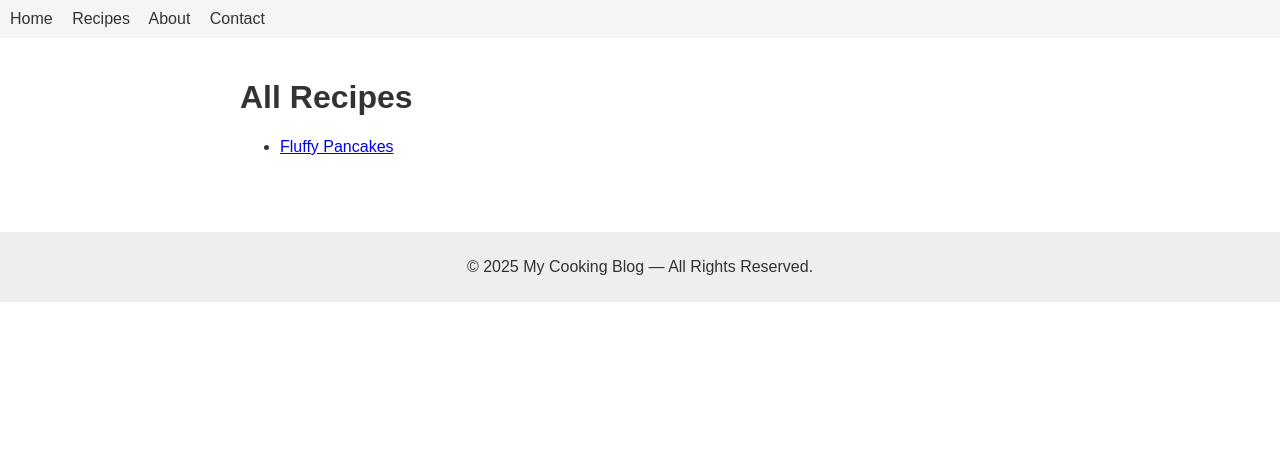
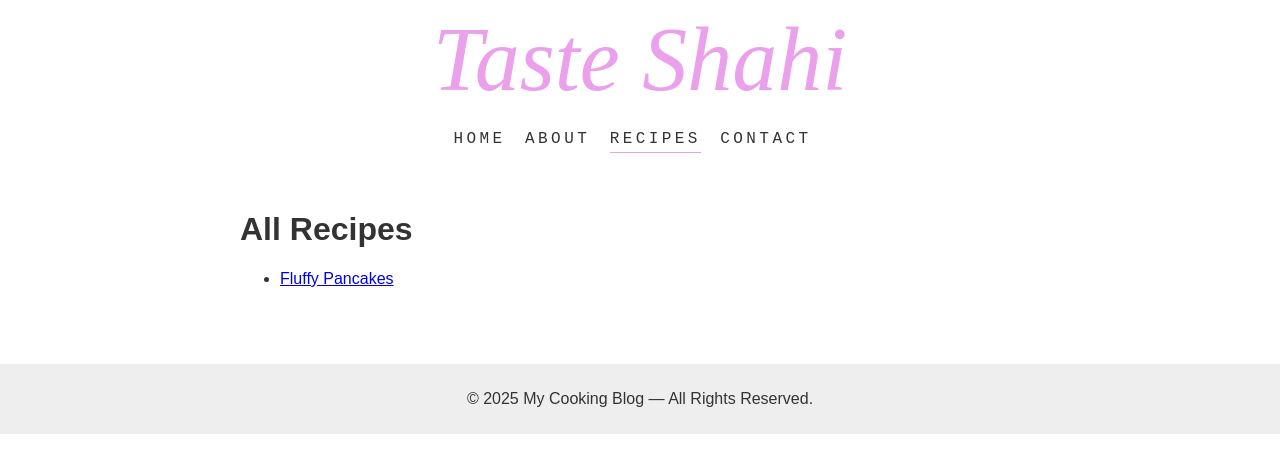
Before and after one commit to swad-rajsi/swad-rajsi.github.io, a Jekyll site: the page built from recipes/index.md, in a window 1280 px wide. Shown: the top 473 px of the page. Built offline with Jekyll 4.4.1, drawn with Linux system fonts in a browser that asks for light colours.

Commit message:
heading and navigation menu

```diff
--- a/_includes/navigation.html
+++ b/_includes/navigation.html
@@ -1,6 +1,15 @@
-<nav class="nav">
+<h3 style="font-size:90px;font-weight:100; color:#eba0eb;font-family:'Damion', serif;text-align:center;font-style:italic;margin:0;padding-left: 16px;padding-right: 16px;padding-top: 8px; padding-bottom: 8px;"> Taste Shahi </h3>
+<div class="nav-toggle" style="display:flex;justify-content:center;gap:20px;padding-bottom:12px;padding-top: 0px;">
+  <nav class="nav">
+  <a class="{% if page.url == '/' %}swad-rajsi-nav-active{% else %}swad-rajsi-nav{% endif %}" href="{{ '/' | relative_url }}">HOME</a>
+  <a class="{% if page.url contains '/about' %}swad-rajsi-nav-active{% else %}swad-rajsi-nav{% endif %}" href="{{ '/about/' | relative_url }}">ABOUT</a>
+  <a class="{% if page.url contains '/recipes' %}swad-rajsi-nav-active{% else %}swad-rajsi-nav{% endif %}" href="{{ '/recipes/' | relative_url }}">RECIPES</a>
+  <a class="{% if page.url contains '/contact' %}swad-rajsi-nav-active{% else %}swad-rajsi-nav{% endif %}" href="{{ '/contact/' | relative_url }}">CONTACT</a>
+</nav>
+<!-- <nav class="nav">
   <a href="{{ '/' | relative_url }}">Home</a>
   <a href="{{ '/recipes/' | relative_url }}">Recipes</a>
   <a href="{{ '/about/' | relative_url }}">About</a>
   <a href="{{ '/contact/' | relative_url }}">Contact</a>
-</nav>
+</nav> -->
+</div>
--- a/assets/style.css
+++ b/assets/style.css
@@ -5,7 +5,7 @@ body {
 }
 
 .nav {
-  background: #f5f5f5;
+  text-decoration: none;
   padding: 10px;
 }
 
@@ -30,3 +30,28 @@ main {
   padding: 10px;
   margin-top: 40px;
 }
+
+.swad-rajsi-nav {
+  text-decoration: none;
+  text-transform: uppercase;
+  font-size: 16px;
+  color: rgb(21, 21, 21);
+  font-weight: 400;
+  padding-bottom: 4px;
+  font-family: monospace;
+  letter-spacing: 0.214em;
+  cursor: pointer;
+}
+
+.swad-rajsi-nav-active {
+  text-decoration: none;
+  text-transform: uppercase;
+  font-size: 16px;
+  color: rgb(21, 21, 21);
+  font-weight: 400;
+  padding-bottom: 4px;
+  font-family: monospace;
+  letter-spacing: 0.214em;
+  cursor: pointer;
+  border-bottom: 1px solid #eba0eb;
+}
```
Also changed, not shown: index.md (+0 -2 lines).
